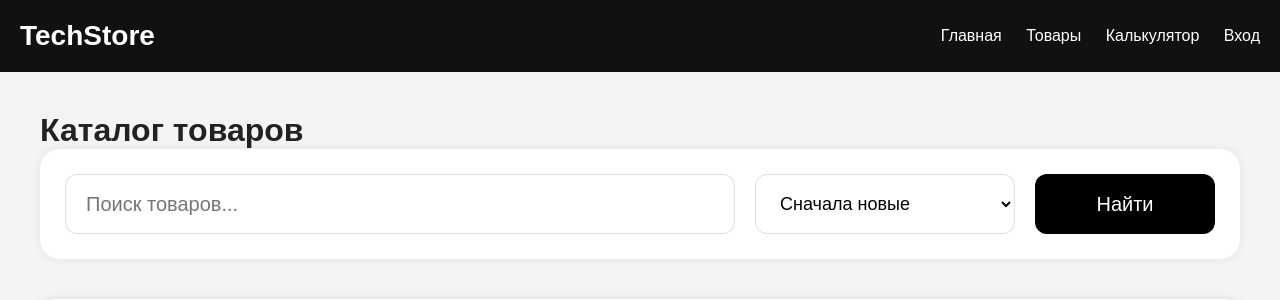
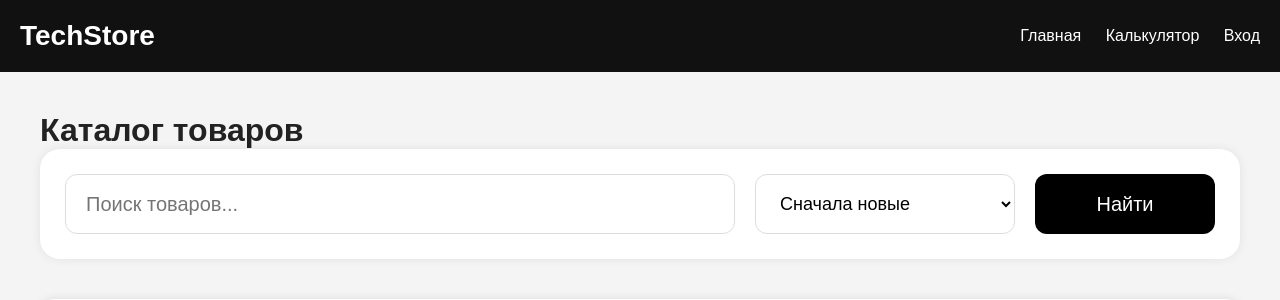
Before and after one commit to KirillAkril/server-kirillakril, a PHP site: page /?route=products in a window 1280 px wide. Shown: the top 300 px of the page. Run offline with PHP 8.4, Linux system fonts and the light colour scheme; data comes from the database, SQL or seed files in the repository; both versions use the stored data as it was after the commit.

Commit message:
новые товары

```diff
--- a/techstore/templates/layout/main.php
+++ b/techstore/templates/layout/main.php
@@ -26,9 +26,7 @@
     Главная
         </a>
 
-        <a href="/?route=products">
-            Товары
-        </a>
+
 
         <a href="/?route=calculator">
             Калькулятор
```
Also changed, not shown: techstore/database/store.sqlite, techstore/public/uploads/1779178228_vidy-klaviatur-igrovaya.jpg (added), techstore/public/uploads/1779178242_1.webp (added), techstore/public/uploads/1779178314_1600.jpg (added), techstore/public/uploads/1779178446_1200.webp (added), techstore/public/uploads/1779178484_b2cc0f74d4fe1c2059b91eed5939754939b72179_original.jpeg (added), 3 other files.
